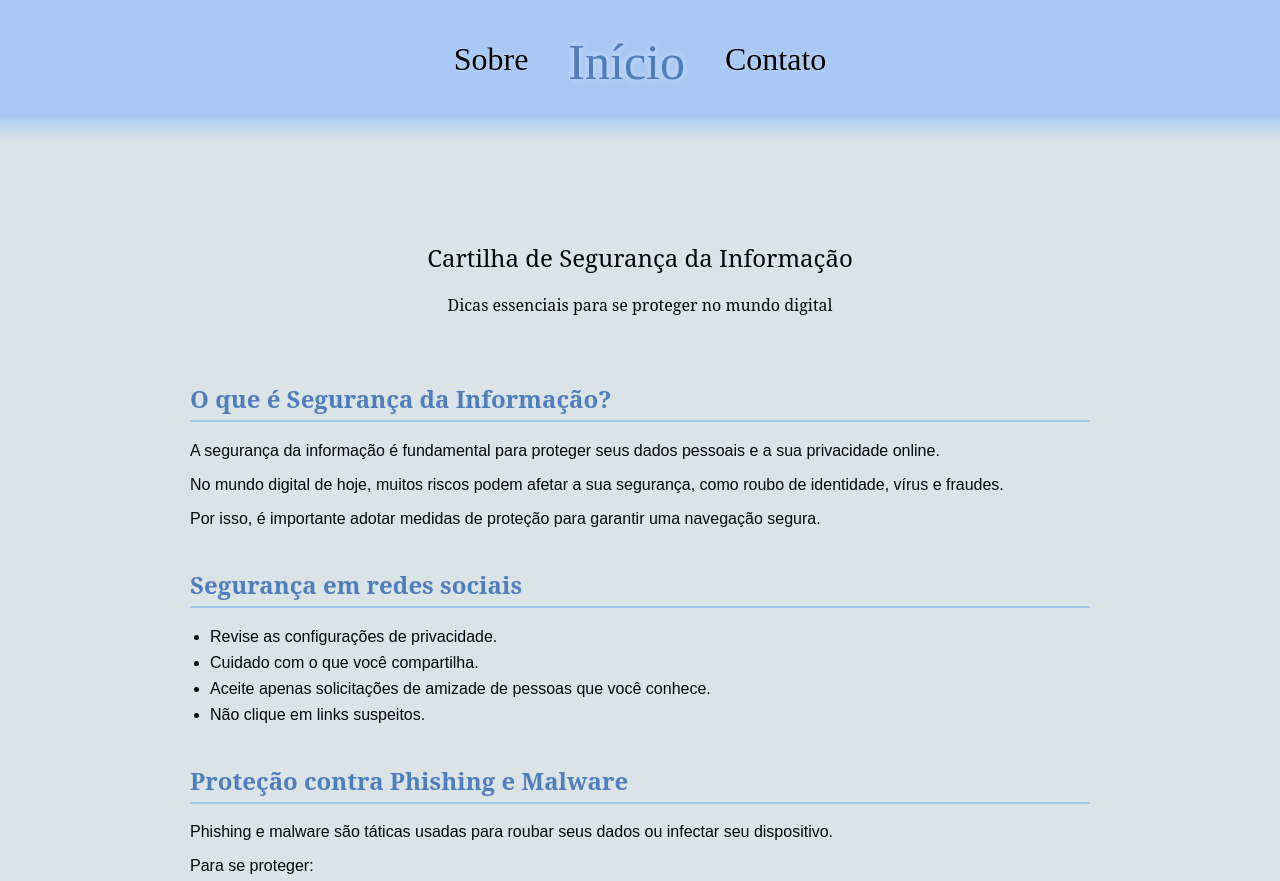
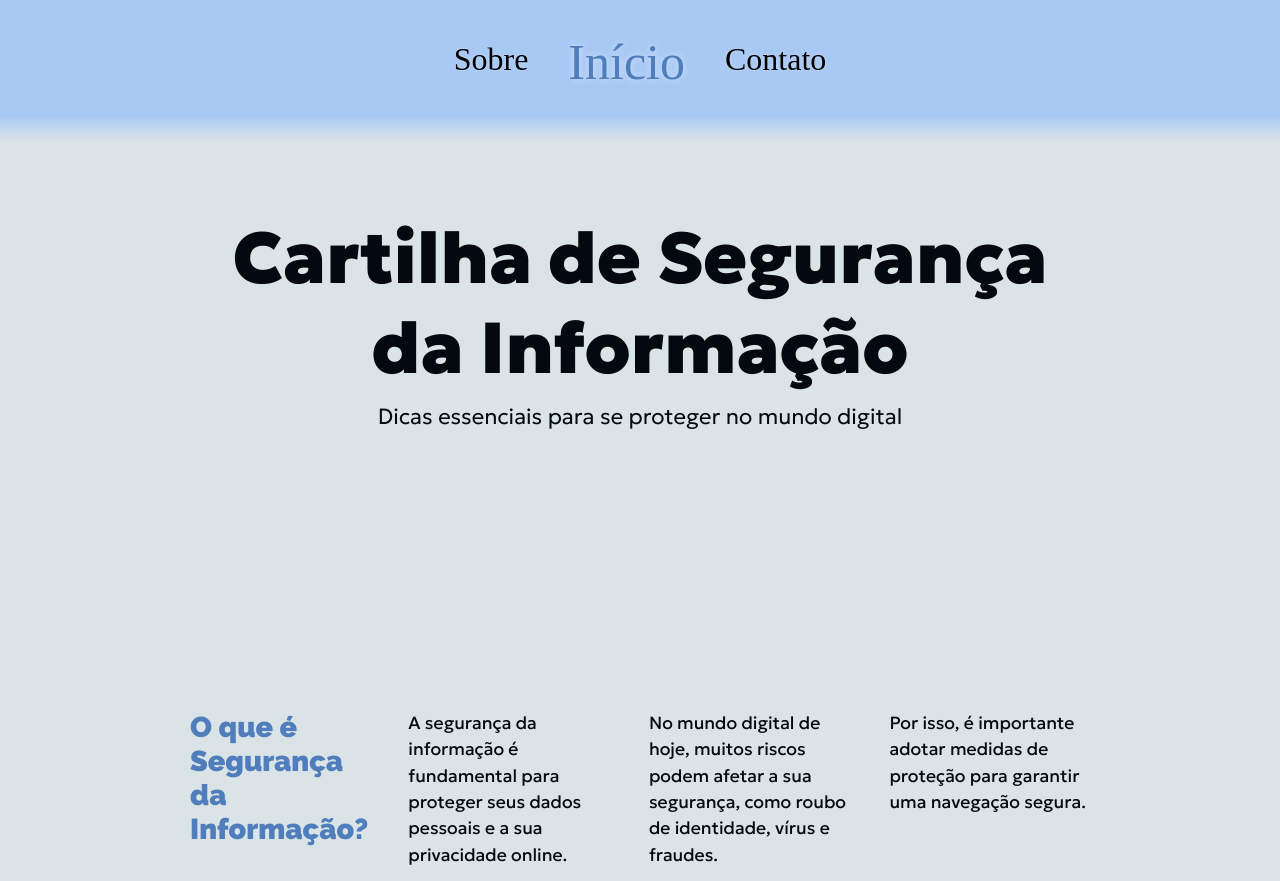
Before and after one commit to kaualima7/projeto-ciberseguranca, a plain HTML site: page index.html in a window 1280 px wide. Shown: the top 881 px of the page. Drawn offline with Linux system fonts and the light colour scheme; a web font is replaced by a local one.

Commit message:
ajustes no css do home

```diff
--- a/css/main.css
+++ b/css/main.css
@@ -1,4 +1,4 @@
-@import url('https://fonts.googleapis.com/css2?family=Cal+Sans&family=Cormorant+Garamond:ital,wght@0,300..700;1,300..700&family=Geologica:wght@100..900&family=Roboto+Condensed:ital,wght@0,100..900;1,100..900&display=swap');
+@import url('https://fonts.googleapis.com/css2?family=Cal+Sans&family=Geologica:wght@100..900&family=Raleway:ital,wght@0,100..900;1,100..900&family=Roboto+Condensed:ital,wght@0,100..900;1,100..900&display=swap');
 
 :root {
   --cor-fundo: #DAE3E5;
@@ -24,6 +24,7 @@ body {
   font-family: 'Poppins', sans-serif;
   margin: 0;
   padding: 0;
+  transition: all 0.4s ease;
 }
 
 nav {
@@ -49,9 +50,10 @@ nav {
 }
 
 .menu a {
+    font-family: "Cal sans", serif;
+    font-weight: 500;
     text-decoration: none;
     color: #000000;
-    font-weight: bold;
     transition: color 0.3s, text-shadow 0.3s;
     text-shadow: 0 0 3px rgba(255, 255, 255, 0.3);
 }
@@ -68,48 +70,119 @@ nav {
 }
 
 .tituloCartilha {
-    font-family: "Cal sans", "Serif";
-    font-weight: 400;
+  font-size: 4.5rem;      /* bem grandão */
+  font-weight: 900;     /* peso pesado pra chamar atenção */
+  font-family: 'Geologica', sans-serif; /* combina com o texto */
+  margin-bottom: 5px;
+  animation: slideDownTitle 1.2s ease forwards;
+}
+
+@keyframes slideDownTitle {
+  0% {
+    opacity: 0;
+    transform: translateY(-50px);
+  }
+  100% {
+    opacity: 1;
+    transform: translateY(0);
+  }
 }
 
 .subtituloCartilha {
-    font-family: "Cal sans", "Serif";
-    font-weight: 100;
+    font-family: "Geologica", "Sans-serif";
+    font-size: 22px;
+    font-weight: 300;
+    margin-top: 10px;
+    margin-bottom: 250px;
+    animation: slideDownTitle 0.8s ease forwards;
+    animation-delay: 0.3s; /* começa um tiquinho depois do título */
+    opacity: 0; /* pra garantir que comece invisível */
 }
 
 .tituloPrincipal {
     text-align: center;
-    padding: 60px 20px 30px;
+    padding: 2px 20px 30px;
     background: none;
 }
 
 .tituloArticle {
-    font-family: "Cal sans", "Serif";
+    font-family: "Raleway", "Sans-serif";
+    font-weight: 800;
 }
 
 main {
     max-width: 900px;
     margin: auto;
-    padding: 20px;
-}
-
-.cartilha article {
-    margin-bottom: 40px;
+    padding: 10px;
 }
 
 .cartilha h2 {
     color: var(--cor-destaque);
     border-bottom: 2px solid var(--cor-destaque-2);
     padding-bottom: 5px;
+    font-size: 3.5rem;
+    font-weight: 900;
 }
 
-.cartilha ul {
-    padding-left: 20px;
+.cartilha p {
+    font-family: 'Geologica', sans-serif;
+    font-weight: 400;
+    font-size: 1.1rem;
+    line-height: 1.5;
+    margin-bottom: 10px;
 }
 
 .cartilha li {
     margin-bottom: 8px;
+    padding-left: 15px; /* opcional: espaço pra texto não colar na borda */
+    position: relative;
+
 }
+
+.cartilha article {
+  margin-bottom: 60px;
+}
+
+/* Layout lado a lado apenas pra artigos que NÃO têm lista */
+.cartilha article:not(:has(ul)) {
+  display: flex;
+  align-items: flex-start;
+  gap: 40px;
+}
+
+/* Título da esquerda */
+.cartilha article:not(:has(ul)) h2 {
+  font-size: 1.8rem;
+  color: var(--cor-destaque);
+  border: none;
+  flex: 1;
+  margin: 0;
+}
+
+/* Texto da direita */
+.cartilha article:not(:has(ul)) p {
+  flex: 2;
+  margin: 0 0 10px 0;
+}
+
+/* Já tem, mas vamos garantir que lista continue no formato vertical */
+.cartilha ul {
+  padding-left: 20px;
+  margin-top: 10px;
+  list-style: none;
+  padding-left: 0; /* tira o espaçamento padrão da lista */
+  margin-top: 10px;
+
+}
+
+
+.cartilha article:has(ul) h2 {
+  color: var(--cor-destaque);
+  border-bottom: 2px solid var(--cor-destaque-2);
+  padding-bottom: 5px;
+  margin-bottom: 10px;
+}
+
 
 footer {
     font-family: "Roboto Condensed", "Serif";
@@ -123,12 +196,6 @@ footer {
     box-sizing: border-box;
 }
 
-
-body {
-    transition: all 0.4s ease;
-}
-
-
 .item_padrao, .item_ativo {
     opacity: 0;
     transform: translateY(-20px);
@@ -136,19 +203,17 @@ body {
     transition: font-size 0.4s ease, text-shadow 0.4s ease;
 }
 
+.item_padrao {
+    margin-top: 3px;
+    font-size: 32px;
+}
+
+
+
 .item_ativo {
   margin-top: 8px;
 }
 
-.item_padrao {
-  margin-top: 3px;
-}
-
-
-.menu a {
-    font-family: "Cal sans", serif;
-    font-weight: 500;
-}
 .menu li.item_ativo {
     animation-delay: 0.3s;
 }
@@ -170,17 +235,12 @@ body {
     }
 }
 
-.item_padrao {
-    transition: font-size 0.4s ease;
-    font-size: 32px;
-}
-
 .item_ativo {
     font-size: 50px;
     text-shadow: 0 0 6px black;
 }
 
-  .article {
+.contatoA {
     font-family: "Poetsen One", sans-serif;
     margin: 40px;
   }
@@ -197,7 +257,8 @@ body {
   }
 
 .info h3, .form h3 {
-    font-weight: "Poetsen One";
+  font-family: "Poetsen One", sans-serif;
+  font-weight: normal; /* ou o que quiser */
 }
 
 .info p {
```
Also changed, not shown: contato.html (+1 -1 lines), js/main.js (line endings or trailing spaces). Lines whose indentation alone changed are shown as unchanged.
